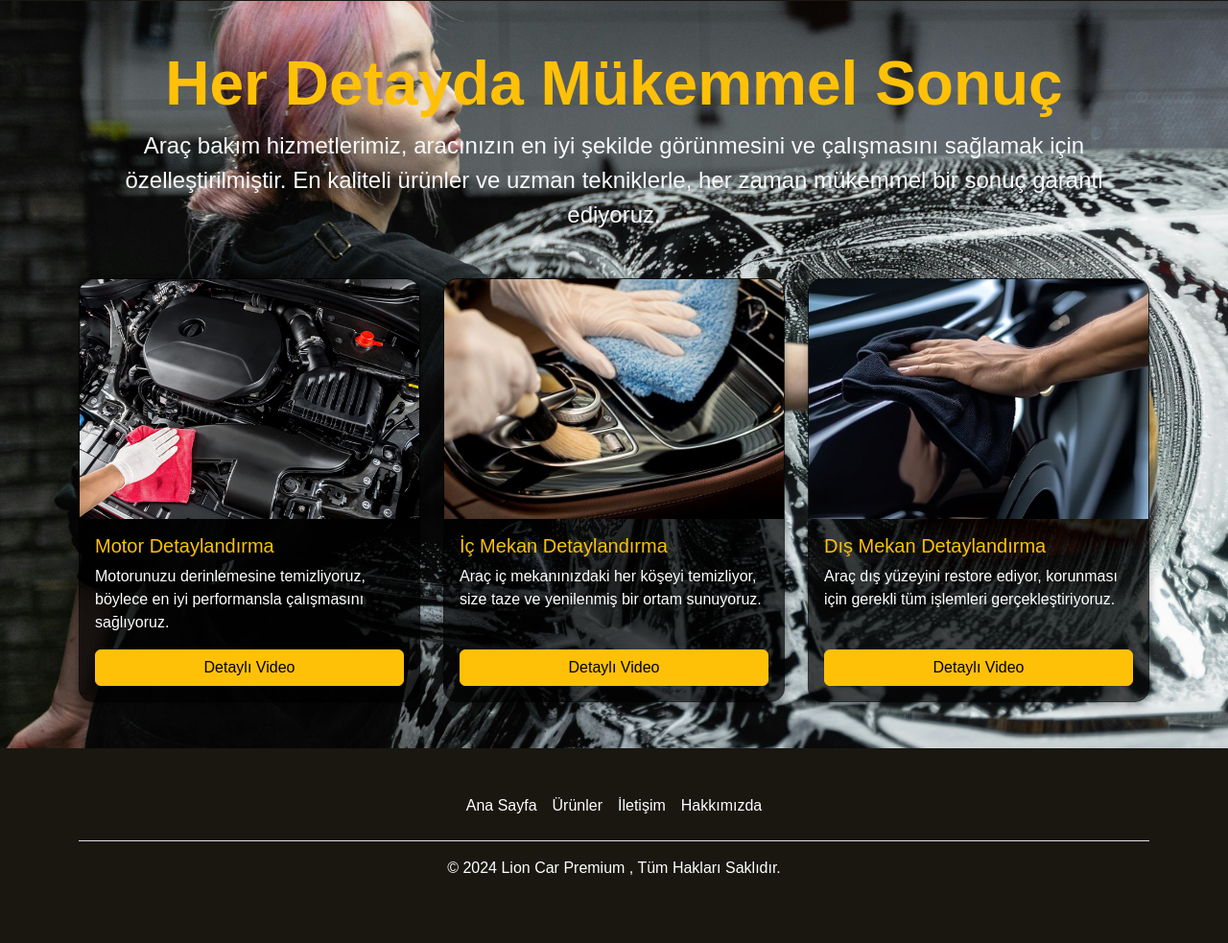
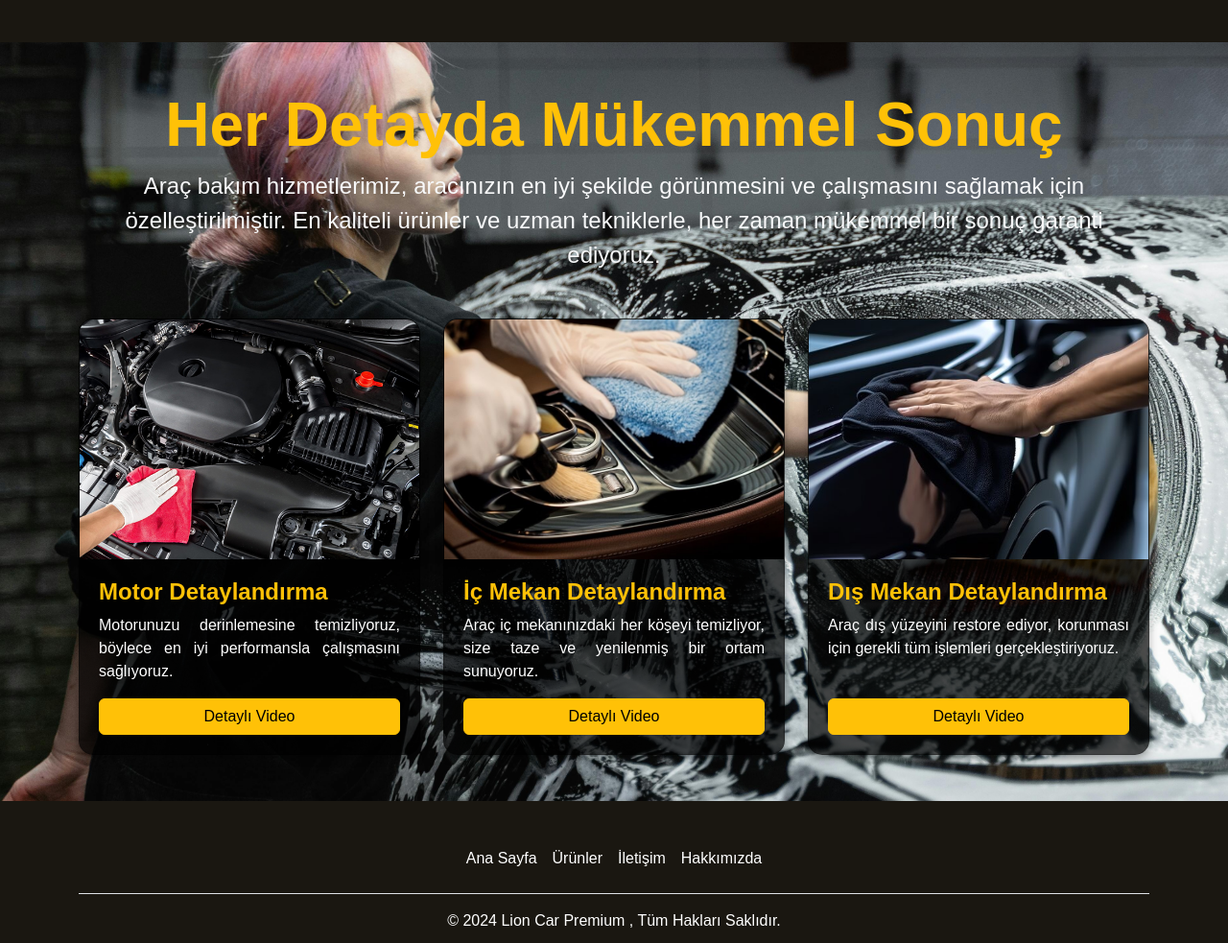
Before and after one commit to SalihCan153/eticaretsite, a plain HTML site: page index.html in a window 1280 px wide. Shown: the part 1550-2533 px from the top of the page at 96% size. Drawn offline with nearby package versions, Linux system fonts and the light colour scheme.

Commit message:
Add files via upload

```diff
--- a/index.html
+++ b/index.html
@@ -10,16 +10,19 @@
   <link href="https://cdn.jsdelivr.net/npm/bootstrap@5.3.3/dist/css/bootstrap.min.css" rel="stylesheet" integrity="sha384-QWTKZyjpPEjISv5WaRU9OFeRpok6YctnYmDr5pNlyT2bRjXh0JMhjY6hW+ALEwIH" crossorigin="anonymous">
 
   <style>
+
+/* Genel Body Stili */
 body {
   font-family: Arial, sans-serif;
   margin: 0;
   padding: 0;
   background-color: #1A1711; /* Logodaki deri rengi */
 }
+
+/* Header Stili */
 .header {
   background-color: #1A1711 !important;
 }
-
 
 header {
   color: #FFD700; /* Altın metin rengi */
@@ -36,13 +39,13 @@
   color: #FFD700; /* Altın renk */
 }
 
-    /* Carousel */
+/* Carousel Stili */
 .carousel-item img {
   height: 70vh;
   object-fit: cover;
 }
 
-    /* Genel carousel metin stili */
+/* Carousel Caption */
 .carousel-caption {
   position: absolute;
   bottom: 50px;
@@ -56,13 +59,13 @@
   color: white;
 }
 
-    /* Lion Logo görseli için özel stil */
+/* Lion Logo Görseli için Özel Stil */
 .carousel-item.lion-logo .carousel-caption {
   background: none; /* Siyah arka plan kaldırıldı */
   padding: 0;
 }
 
-    /* Altın yazı stili */
+/* Altın Yazı Stili */
 .carousel-caption h1 {
   font-size: 3rem;
   font-weight: bold;
@@ -77,6 +80,7 @@
   text-shadow: 1px 1px 3px rgba(0, 0, 0, 0.5); /* Gölgeleme */
 }
 
+/* Section Genel Stili */
 .section {
   padding: 40px 0;
 }
@@ -88,6 +92,7 @@
   font-size: 2rem;
 }
 
+/* Carousel Kontrolleri */
 .carousel-control-prev,
 .carousel-control-next {
   filter: invert(1);
@@ -111,7 +116,7 @@
   color: white; /* Alt metin beyaz */
 }
 
-    /* Featurette section */
+/* Featurette Section */
 .featurette {
   background-color: #1A1711;
   padding: 40px 0;
@@ -129,13 +134,48 @@
   font-size: 1.2rem;
 }
 
-    /* Image responsive ve ortalanmış */
+/* Resimler responsive ve ortalanmış */
 .featurette-image {
   max-width: 100%;
   height: auto;
   display: block;
   margin: 0 auto;
 }
+
+/* Kartlar için Stil (Eşit Yükseklik) */
+.card {
+  background-color: rgba(0, 0, 0, 0.7);
+  border-radius: 15px;
+  box-shadow: 0 4px 8px rgba(0, 0, 0, 0.3);
+  display: flex;
+  flex-direction: column;
+  height: 100%;
+}
+
+.card-img-top {
+  object-fit: cover;
+  height: 250px;
+  width: 100%;
+}
+
+.card-body {
+  flex-grow: 1;
+  padding: 20px;
+}
+
+.card-title {
+  color: #FFD700;
+  font-size: 1.5rem;
+  font-weight: bold;
+}
+
+.card-text {
+  color: white;
+  font-size: 1rem;
+  text-align: justify;
+}
+
+
   </style>
 </head>
 
```
Lines whose indentation alone changed are shown as unchanged.
